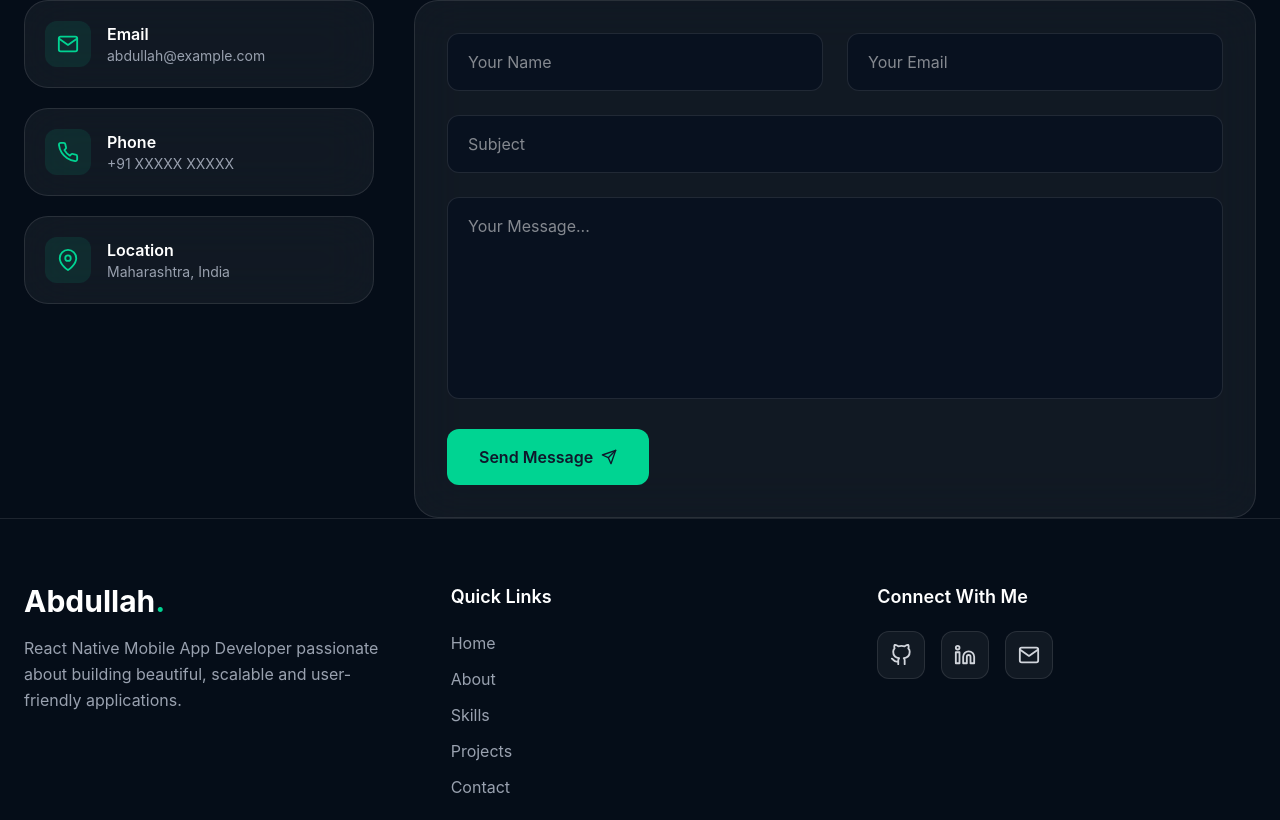
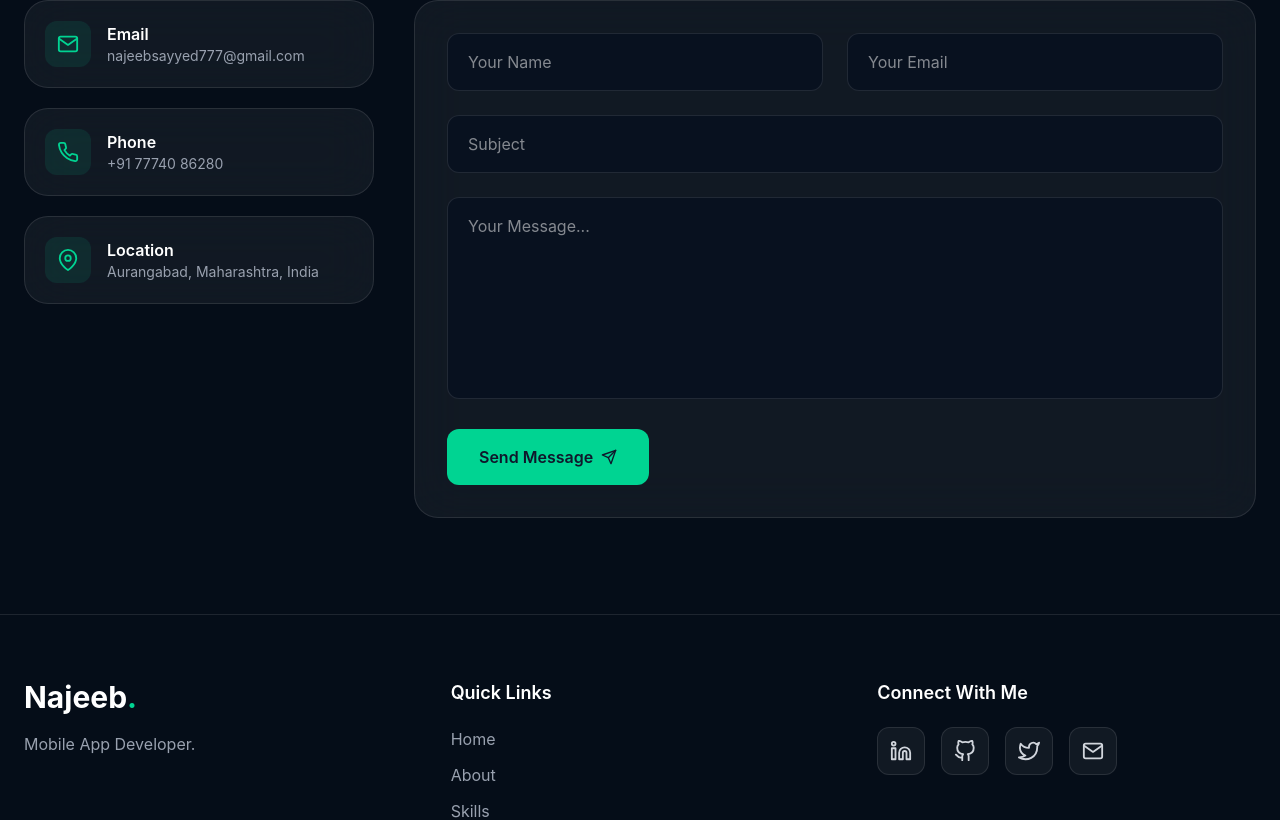
Before and after one commit to najeebsayyed/portfolio, a React app: page / in a window 1280 px wide. Shown: the part 5961-6781 px from the top of the page. Built offline with nearby package versions, Linux system fonts and the light colour scheme; the HTML template or start-up script is replaced by a standard one.

Commit message:
feat: improved ui contact and footer section

```diff
--- a/src/components/Contact.tsx
+++ b/src/components/Contact.tsx
@@ -2,7 +2,7 @@ import { FiMail, FiMapPin, FiPhone, FiSend } from "react-icons/fi";
 
 const Contact = () => {
   return (
-    <section id="contact" className="relative pt-24">
+    <section id="contact" className="relative py-24">
       <div className="mx-auto max-w-7xl px-6">
         {/* Section Header */}
         <div className="mb-16 text-center">
@@ -33,7 +33,9 @@ const Contact = () => {
                 <div>
                   <h4 className="font-semibold">Email</h4>
 
-                  <p className="text-sm text-gray-400">abdullah@example.com</p>
+                  <p className="text-sm text-gray-400">
+                    najeebsayyed777@gmail.com
+                  </p>
                 </div>
               </div>
             </div>
@@ -48,7 +50,7 @@ const Contact = () => {
                 <div>
                   <h4 className="font-semibold">Phone</h4>
 
-                  <p className="text-sm text-gray-400">+91 XXXXX XXXXX</p>
+                  <p className="text-sm text-gray-400">+91 77740 86280</p>
                 </div>
               </div>
             </div>
@@ -63,7 +65,9 @@ const Contact = () => {
                 <div>
                   <h4 className="font-semibold">Location</h4>
 
-                  <p className="text-sm text-gray-400">Maharashtra, India</p>
+                  <p className="text-sm text-gray-400">
+                    Aurangabad, Maharashtra, India
+                  </p>
                 </div>
               </div>
             </div>
--- a/src/components/Footer.tsx
+++ b/src/components/Footer.tsx
@@ -1,4 +1,10 @@
-import { FiGithub, FiLinkedin, FiMail, FiArrowUp } from "react-icons/fi";
+import {
+  FiGithub,
+  FiLinkedin,
+  FiMail,
+  FiArrowUp,
+  FiTwitter,
+} from "react-icons/fi";
 
 const Footer = () => {
   const currentYear = new Date().getFullYear();
@@ -10,13 +16,12 @@ const Footer = () => {
           {/* Brand */}
           <div>
             <h2 className="text-3xl font-bold">
-              Abdullah
+              Najeeb
               <span className="text-emerald-400">.</span>
             </h2>
 
             <p className="mt-4 max-w-sm leading-relaxed text-gray-400">
-              React Native Mobile App Developer passionate about building
-              beautiful, scalable and user-friendly applications.
+              Mobile App Developer.
             </p>
           </div>
 
@@ -68,7 +73,15 @@ const Footer = () => {
 
             <div className="flex gap-4">
               <a
-                href="https://github.com/yourusername"
+                href="https://linkedin.com/in/najeebsayyed"
+                target="_blank"
+                rel="noreferrer"
+                className="rounded-xl border border-white/10 bg-white/5 p-3 text-gray-300 transition hover:border-emerald-400 hover:text-emerald-400"
+              >
+                <FiLinkedin size={22} />
+              </a>
+              <a
+                href="https://github.com/najeebsayyed"
                 target="_blank"
                 rel="noreferrer"
                 className="rounded-xl border border-white/10 bg-white/5 p-3 text-gray-300 transition hover:border-emerald-400 hover:text-emerald-400"
@@ -77,16 +90,15 @@ const Footer = () => {
               </a>
 
               <a
-                href="https://linkedin.com/in/yourusername"
+                href="https://twitter.com/najeebsayyed_"
                 target="_blank"
                 rel="noreferrer"
                 className="rounded-xl border border-white/10 bg-white/5 p-3 text-gray-300 transition hover:border-emerald-400 hover:text-emerald-400"
               >
-                <FiLinkedin size={22} />
+                <FiTwitter size={22} />
               </a>
-
               <a
-                href="mailto:your@email.com"
+                href="mailto:najeebsayyed777@gmail.com"
                 className="rounded-xl border border-white/10 bg-white/5 p-3 text-gray-300 transition hover:border-emerald-400 hover:text-emerald-400"
               >
                 <FiMail size={22} />
@@ -101,7 +113,7 @@ const Footer = () => {
         {/* Bottom */}
         <div className="flex flex-col items-center justify-between gap-5 md:flex-row">
           <p className="text-sm text-gray-500">
-            © {currentYear} Abdullah Ahmed. All Rights Reserved.
+            © {currentYear} Najeeb Sayyed. All Rights Reserved.
           </p>
 
           <a
```
